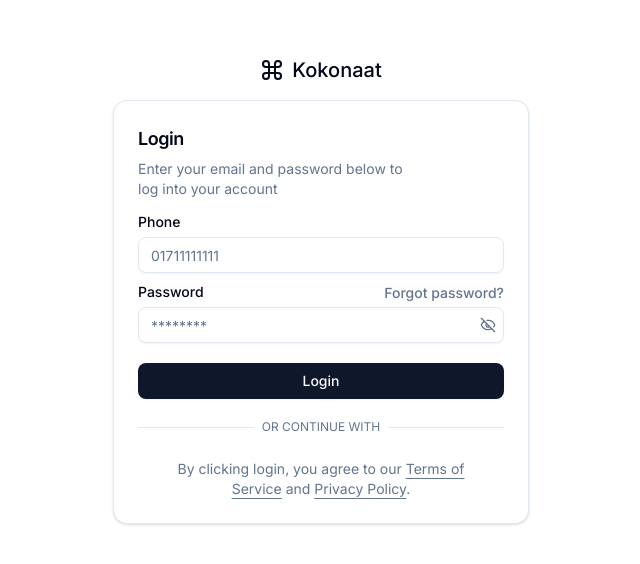
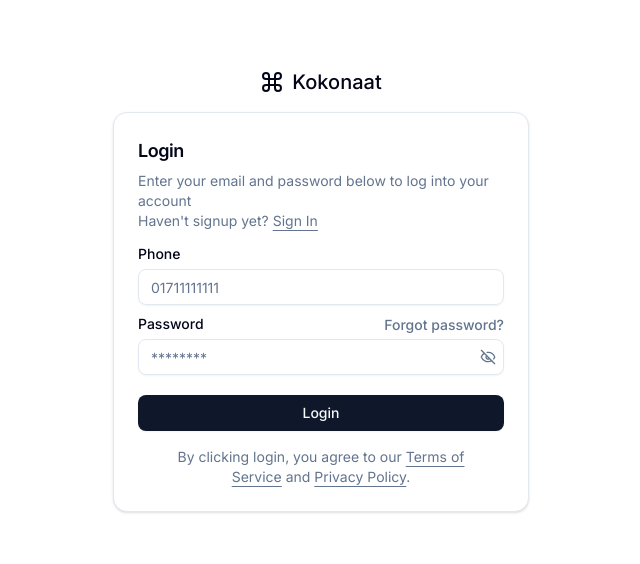
Before and after one commit to kokonaat/kokonaat-frontend, a React (Vite) app: page /sign-in in a window 1280 px wide. Shown: the part 110-674 px from the top of the page, without its empty margins (319-959 px from the left). Built offline with nearby package versions, Linux system fonts and the light colour scheme; no server answers.

Commit message:
1.endpoints splitted 2.connection made from signin to signup 3.signin unnecessary text removed

```diff
--- a/src/api/axios.ts
+++ b/src/api/axios.ts
@@ -1,8 +1,9 @@
+import { API } from "@/config/api"
 import axios from "axios"
 
 // axios instance
 export const axiosInstance = axios.create({
-    baseURL: import.meta.env.VITE_API_BASE_URL,
+    baseURL: API.BASE_URL,
     headers: {
         "Content-Type": "application/json",
     },
--- a/src/api/shopApi.ts
+++ b/src/api/shopApi.ts
@@ -1,7 +1,8 @@
+import { API } from "@/config/api"
 import { axiosInstance } from "./axios"
 import { CreateShopInterface } from "@/interface/shopInterface"
 
 export const createShop = async (data: CreateShopInterface) => {
-    const response = await axiosInstance.post('/shop', data)
+    const response = await axiosInstance.post(API.SHOP.CREATE_SHOP, data)
     return response.data
 }
--- a/src/api/userAuthApi.ts
+++ b/src/api/userAuthApi.ts
@@ -1,14 +1,15 @@
+import { API } from "@/config/api"
 import { axiosInstance } from "./axios"
 import { UserSignUpInterface, UserSignInInterface, AuthResponseInterface } from "@/interface/userInterface"
 
 // signup user
 export const signUpUser = async (data: UserSignUpInterface) => {
-    const response = await axiosInstance.post("/auth/signup", data)
+    const response = await axiosInstance.post(API.AUTH.SIGNUP, data)
     return response.data
 }
 
 // signin user
 export const signInUser = async (data: UserSignInInterface): Promise<AuthResponseInterface> => {
-    const response = await axiosInstance.post("/auth/signin", data)
+    const response = await axiosInstance.post(API.AUTH.SIGNIN, data)
     return response.data
 }
--- a/src/components/SignInForm.tsx
+++ b/src/components/SignInForm.tsx
@@ -97,17 +97,6 @@ const SignInForm = ({ className, ...props }: React.HTMLAttributes<HTMLFormElemen
         <Button type='submit' className='mt-2' disabled={isLoading}>
           {isLoading ? 'Logging in...' : 'Login'}
         </Button>
-
-        <div className='relative my-2'>
-          <div className='absolute inset-0 flex items-center'>
-            <span className='w-full border-t' />
-          </div>
-          <div className='relative flex justify-center text-xs uppercase'>
-            <span className='bg-background text-muted-foreground px-2'>
-              Or continue with
-            </span>
-          </div>
-        </div>
       </form>
     </Form>
   )
--- /dev/null
+++ b/src/config/api.ts
@@ -0,0 +1,12 @@
+export const API = {
+    BASE_URL: import.meta.env.VITE_API_BASE_URL,
+
+    AUTH: {
+        SIGNUP: import.meta.env.VITE_API_AUTH_SIGNUP,
+        SIGNIN: import.meta.env.VITE_API_AUTH_SIGNIN,
+    },
+
+    SHOP: {
+        CREATE_SHOP: import.meta.env.VITE_API_CREATE_SHOP,
+    }
+}
--- a/src/pages/SignIn.tsx
+++ b/src/pages/SignIn.tsx
@@ -8,6 +8,7 @@ import {
     CardTitle,
 } from '@/components/ui/card'
 import AuthLayout from '@/features/auth/auth-layout'
+import { Link } from 'react-router-dom'
 
 const SignIn = () => {
     return (
@@ -16,8 +17,15 @@ const SignIn = () => {
                 <CardHeader>
                     <CardTitle className='text-lg tracking-tight'>Login</CardTitle>
                     <CardDescription>
-                        Enter your email and password below to <br />
-                        log into your account
+                        Enter your email and password below to
+                        log into your account <br />
+                        Haven't signup yet?{' '}
+                        <Link
+                            to='/sign-up'
+                            className='hover:text-primary underline underline-offset-4'
+                        >
+                            Sign In
+                        </Link>
                     </CardDescription>
                 </CardHeader>
                 <CardContent>
```
